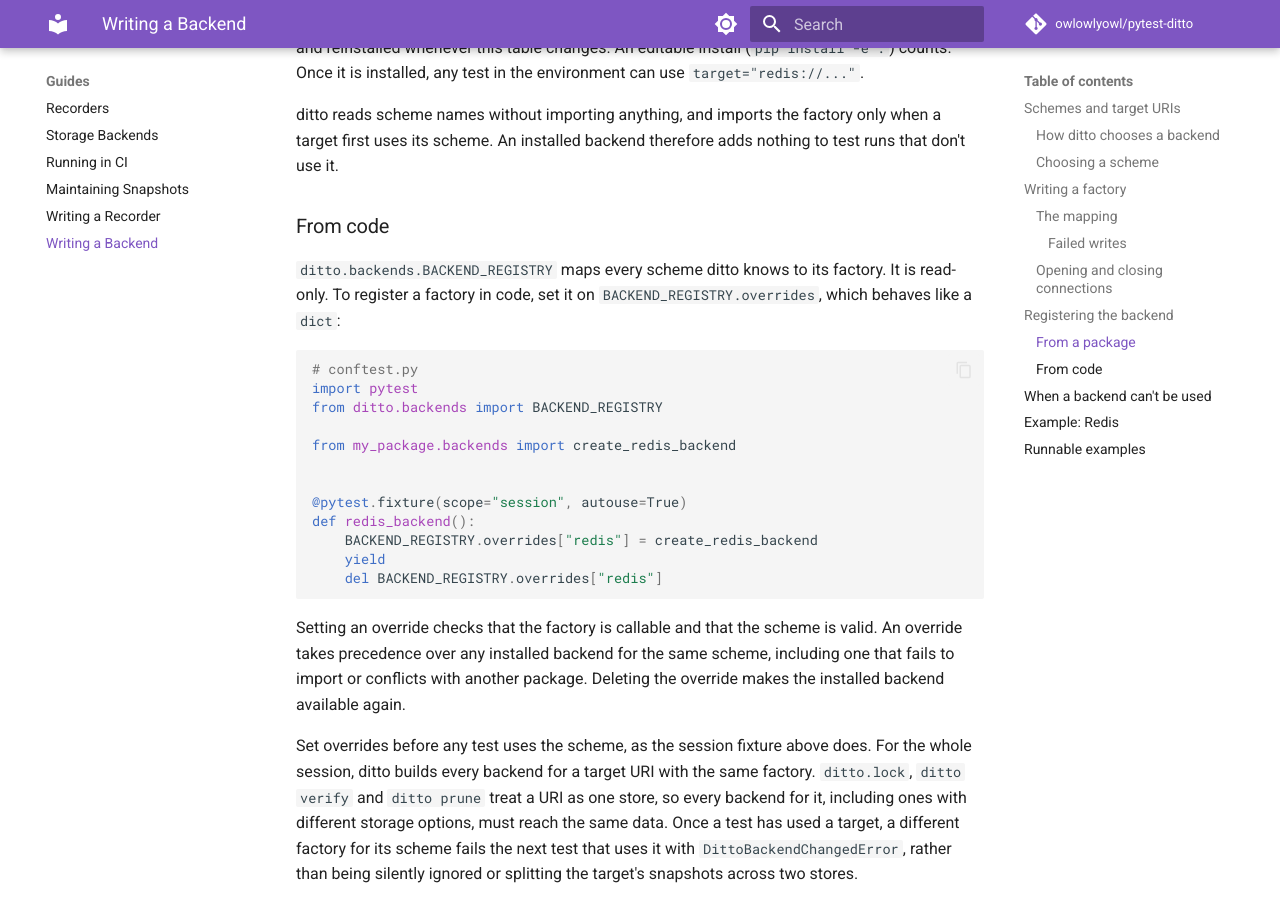
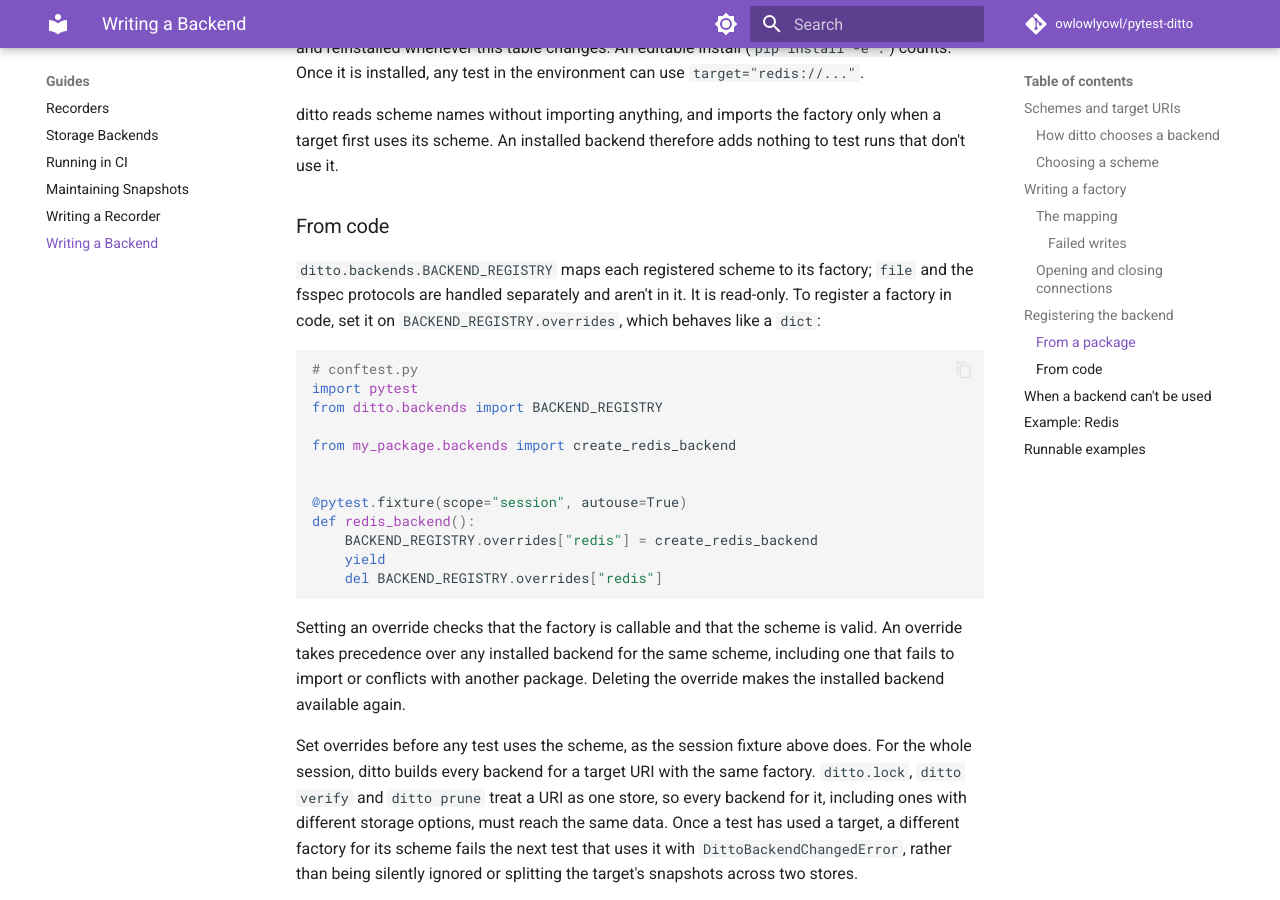
Before and after one commit to owlowlyowl/pytest-ditto, an MkDocs documentation site: the page built from docs/src/guides/custom-backends.md, in a window 1280 px wide and 900 px high, scrolled down 5162 px. Built offline with MkDocs 1.6.1 and Material for MkDocs 9.7.7, drawn with Linux system fonts in a browser that asks for light colours; comment, search, counter and statistics services are not loaded.

Commit message:
Narrow the DittoException and BACKEND_REGISTRY docstrings
DittoException said it was the base of every error ditto raises, but a
non-str key raises TypeError, an unresolvable target ValueError, and
recorder and backend errors propagate unchanged. BACKEND_REGISTRY said it
held every scheme ditto knows, but file and the fsspec protocols are
resolved separately; the Custom Backends guide said the same.

````diff
--- a/docs/src/guides/custom-backends.md
+++ b/docs/src/guides/custom-backends.md
@@ -229,8 +229,9 @@ nothing to test runs that don't use it.
 
 ### From code
 
-`ditto.backends.BACKEND_REGISTRY` maps every scheme ditto knows to its
-factory. It is read-only. To register a factory in code, set it on
+`ditto.backends.BACKEND_REGISTRY` maps each registered scheme to its factory;
+`file` and the fsspec protocols are handled separately and aren't in it. It is
+read-only. To register a factory in code, set it on
 `BACKEND_REGISTRY.overrides`, which behaves like a `dict`:
 
 ```python
````
Also changed, not shown: docs/src/reference/exceptions.md (+3 -1 lines), docs/src/reference/index.md (+1 -1 lines), 2 other files.
